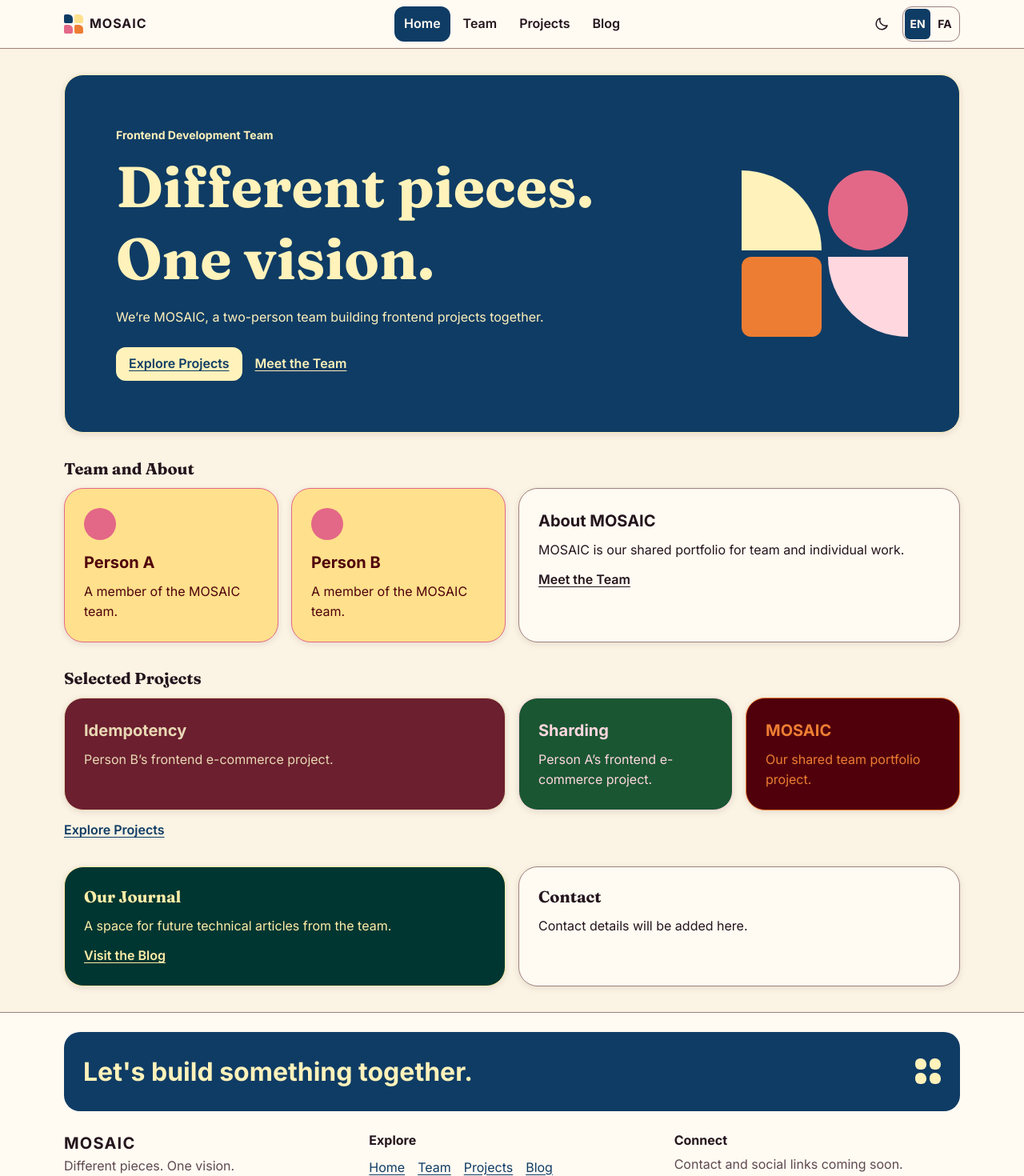
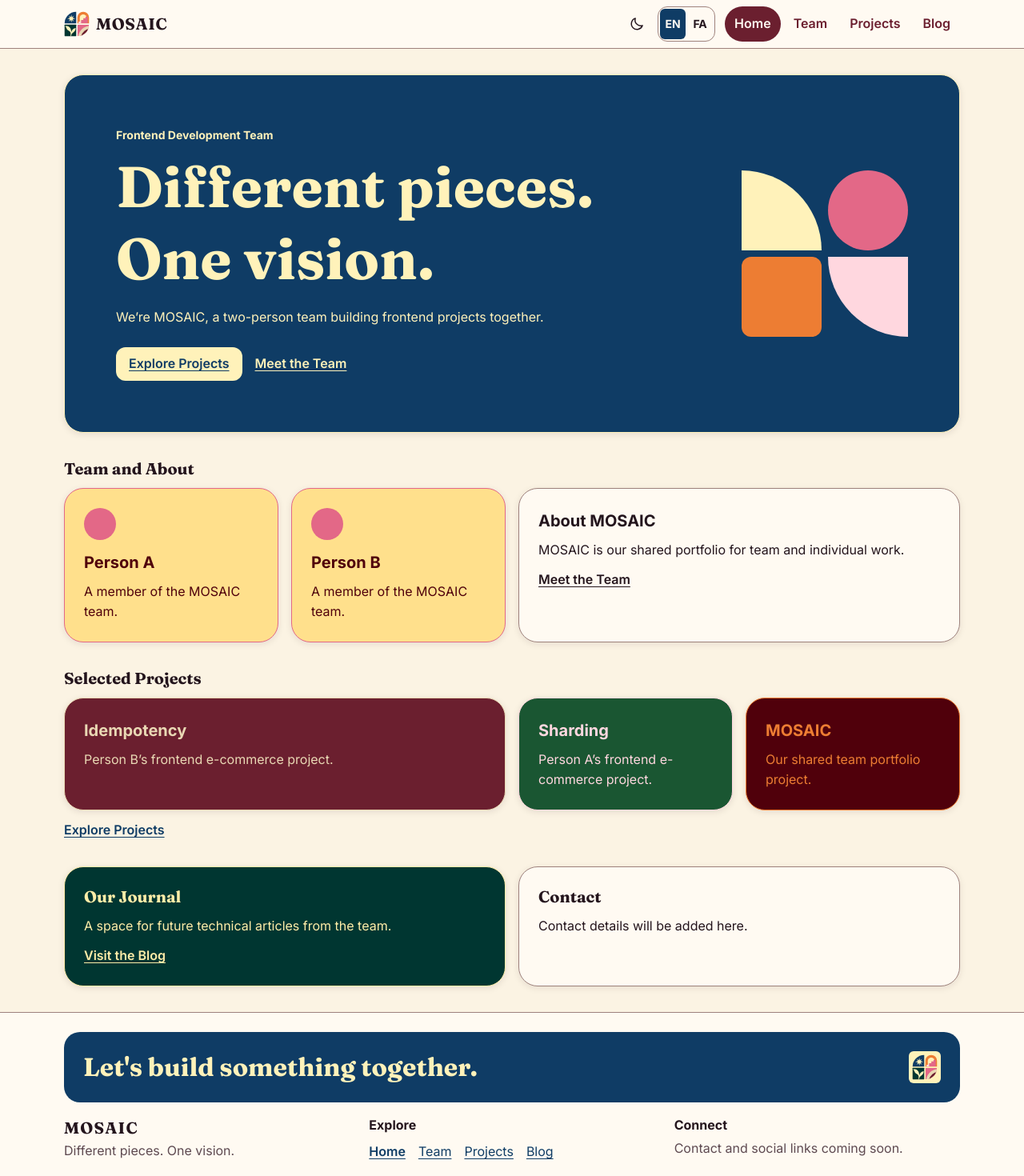
Before and after one commit to mosaic-dev-team/mosaic-portfolio, a React (Vite) app: page / in a window 1280 px wide. Shown: the top 1470 px of the page at 80% size. Built offline with nearby package versions, Linux system fonts and the light colour scheme.

Commit message:
feat: refine shared layout and branding

```diff
--- a/index.html
+++ b/index.html
@@ -2,9 +2,9 @@
 <html lang="en">
   <head>
     <meta charset="UTF-8" />
-    <link rel="icon" type="image/svg+xml" href="/favicon.svg" />
+    <link rel="icon" type="image/svg+xml" href="%BASE_URL%mosaic-favicon.svg" />
     <meta name="viewport" content="width=device-width, initial-scale=1.0" />
-    <title>mosaic-portfolio</title>
+    <title>MOSAIC | Frontend Portfolio</title>
   </head>
   <body>
     <div id="root"></div>
--- a/src/components/layout/Footer.module.css
+++ b/src/components/layout/Footer.module.css
@@ -19,8 +19,17 @@
   border-radius: var(--radius-lg);
   background: var(--color-midnight-blue);
   color: var(--color-buttermilk);
-  font-size: clamp(var(--font-size-lg), 3vw, var(--font-size-xl));
+  font-size: clamp(var(--font-size-lg), 4vw, var(--font-size-xl));
   font-weight: var(--font-weight-bold);
+}
+
+.invitation:lang(en),
+.wordmark {
+  font-family: var(--font-display);
+}
+
+.invitation:lang(en) {
+  line-height: var(--line-height-tight);
 }
 
 .footer p {
@@ -28,24 +37,17 @@
 }
 
 .mark {
-  display: grid;
-  grid-template-columns: repeat(2, 1fr);
-  gap: var(--space-1);
   flex: none;
-  inline-size: 2rem;
-  block-size: 2rem;
-}
-
-.mark span {
-  background: currentColor;
-  border-radius: var(--radius-sm) 50% var(--radius-sm) var(--radius-sm);
+  padding: var(--space-1);
+  border-radius: var(--radius-sm);
+  background: var(--color-buttermilk);
 }
 
 .columns {
   display: grid;
   grid-template-columns: repeat(3, minmax(0, 1fr));
   gap: var(--space-6);
-  padding-block: var(--space-6);
+  padding-block: var(--space-4);
 }
 
 .wordmark {
@@ -79,6 +81,10 @@
   text-underline-offset: 0.2em;
 }
 
+.columns a[aria-current='page'] {
+  font-weight: var(--font-weight-semibold);
+}
+
 .credits {
   display: flex;
   flex-wrap: wrap;
--- a/src/components/layout/Footer.tsx
+++ b/src/components/layout/Footer.tsx
@@ -1,4 +1,5 @@
 import { Link } from '@tanstack/react-router'
+import logo from '../../assets/brand/mosaic-logo.svg'
 import { useLanguage } from '../../context/language'
 import styles from './Footer.module.css'
 import { navigation } from './navigation'
@@ -36,12 +37,7 @@ export function Footer() {
       <div className={styles.inner}>
         <div className={styles.invitation}>
           <p>{labels.invitation}</p>
-          <span className={styles.mark} aria-hidden="true">
-            <span />
-            <span />
-            <span />
-            <span />
-          </span>
+          <img className={styles.mark} src={logo} alt="" width="40" height="40" />
         </div>
 
         <div className={styles.columns}>
--- a/src/components/layout/Header.module.css
+++ b/src/components/layout/Header.module.css
@@ -1,13 +1,19 @@
 .header {
+  --nav-accent: var(--color-burgundy);
+
   background: var(--surface-bg);
   color: var(--text-primary);
   border-block-end: 1px solid var(--border-color);
 }
 
+:global([data-theme='dark']) .header {
+  --nav-accent: var(--color-buttermilk);
+}
+
 .inner {
   display: grid;
-  grid-template-columns: 1fr auto 1fr;
-  grid-template-areas: 'brand nav controls';
+  grid-template-columns: 1fr auto auto;
+  grid-template-areas: 'brand controls nav';
   align-items: center;
   gap: var(--space-3);
   max-inline-size: var(--container-width);
@@ -23,34 +29,15 @@
   gap: var(--space-2);
   min-block-size: 2.75rem;
   color: inherit;
+  font-family: var(--font-display);
+  font-size: var(--font-size-lg);
   font-weight: var(--font-weight-bold);
-  letter-spacing: 0.06em;
+  letter-spacing: 0.03em;
   text-decoration: none;
 }
 
 .mark {
-  display: grid;
-  grid-template-columns: repeat(2, 1fr);
-  gap: 2px;
-  inline-size: 1.5rem;
-  block-size: 1.5rem;
-}
-
-.mark span {
-  background: var(--color-midnight-blue);
-  border-radius: 2px 50% 2px 2px;
-}
-
-.mark span:nth-child(2) {
-  background: var(--color-soft-marigold);
-}
-
-.mark span:nth-child(3) {
-  background: var(--color-deep-blush);
-}
-
-.mark span:nth-child(4) {
-  background: var(--color-sunfire-orange);
+  flex: none;
 }
 
 .nav {
@@ -70,8 +57,8 @@
   align-items: center;
   min-block-size: 2.75rem;
   padding-inline: var(--space-3);
-  border-radius: var(--radius-md);
-  color: inherit;
+  border-radius: 999px;
+  color: var(--nav-accent);
   font-weight: var(--font-weight-semibold);
   text-decoration: none;
 }
@@ -134,7 +121,11 @@
   background: var(--page-bg);
 }
 
-.navLink[data-status='active'],
+.navLink[data-status='active'] {
+  background: var(--nav-accent);
+  color: var(--surface-bg);
+}
+
 .languages button[aria-pressed='true'] {
   background: var(--accent-color);
   color: var(--surface-bg);
@@ -146,7 +137,6 @@
 
 @media (max-width: 42rem) {
   .inner {
-    grid-template-columns: 1fr auto auto;
     grid-template-areas:
       'brand controls menu'
       'nav nav nav';
--- a/src/components/layout/Header.tsx
+++ b/src/components/layout/Header.tsx
@@ -1,5 +1,6 @@
 import { Link } from '@tanstack/react-router'
 import { useId, useRef, useState } from 'react'
+import logo from '../../assets/brand/mosaic-logo.svg'
 import { useLanguage } from '../../context/language'
 import { useTheme } from '../../context/theme'
 import styles from './Header.module.css'
@@ -37,62 +38,25 @@ export function Header() {
   const copy = labels[language]
   const nextTheme = theme === 'light' ? 'dark' : 'light'
 
+  function closeMenu() {
+    if (menuOpen && menuButton.current?.getClientRects().length) {
+      menuButton.current.focus()
+    }
+    setMenuOpen(false)
+  }
+
   return (
     <header
       className={styles.header}
       onKeyDown={(event) => {
-        if (event.key === 'Escape' && menuOpen && menuButton.current?.getClientRects().length) {
-          setMenuOpen(false)
-          menuButton.current.focus()
-        }
+        if (event.key === 'Escape' && menuOpen) closeMenu()
       }}
     >
       <div className={styles.inner}>
         <Link to="/" className={styles.brand} onClick={() => setMenuOpen(false)}>
-          <span className={styles.mark} aria-hidden="true">
-            <span />
-            <span />
-            <span />
-            <span />
-          </span>
+          <img className={styles.mark} src={logo} alt="" width="32" height="32" />
           <bdi lang="en">MOSAIC</bdi>
         </Link>
-
-        <button
-          type="button"
-          ref={menuButton}
-          className={`${styles.iconButton} ${styles.menuButton}`}
-          aria-label={menuOpen ? copy.closeMenu : copy.openMenu}
-          aria-expanded={menuOpen}
-          aria-controls={navId}
-          onClick={() => setMenuOpen((open) => !open)}
-        >
-          <svg viewBox="0 0 24 24" aria-hidden="true">
-            <path d={menuOpen ? 'm6 6 12 12M18 6 6 18' : 'M4 6h16M4 12h16M4 18h16'} />
-          </svg>
-        </button>
-
-        <nav id={navId} className={styles.nav} data-open={menuOpen} aria-label={copy.navigation}>
-          <ul className={styles.navList}>
-            {navigation.map(({ to, ...name }) => (
-              <li key={to}>
-                <Link
-                  to={to}
-                  className={styles.navLink}
-                  activeOptions={{ exact: to === '/', includeSearch: false }}
-                  onClick={() => {
-                    if (menuOpen && menuButton.current?.getClientRects().length) {
-                      menuButton.current.focus()
-                    }
-                    setMenuOpen(false)
-                  }}
-                >
-                  {name[language]}
-                </Link>
-              </li>
-            ))}
-          </ul>
-        </nav>
 
         <div className={styles.controls}>
           <button type="button" className={styles.iconButton} aria-label={copy[nextTheme]} onClick={toggleTheme}>
@@ -122,6 +86,37 @@ export function Header() {
             ))}
           </div>
         </div>
+
+        <button
+          type="button"
+          ref={menuButton}
+          className={`${styles.iconButton} ${styles.menuButton}`}
+          aria-label={menuOpen ? copy.closeMenu : copy.openMenu}
+          aria-expanded={menuOpen}
+          aria-controls={navId}
+          onClick={() => setMenuOpen((open) => !open)}
+        >
+          <svg viewBox="0 0 24 24" aria-hidden="true">
+            <path d={menuOpen ? 'm6 6 12 12M18 6 6 18' : 'M4 6h16M4 12h16M4 18h16'} />
+          </svg>
+        </button>
+
+        <nav id={navId} className={styles.nav} data-open={menuOpen} aria-label={copy.navigation}>
+          <ul className={styles.navList}>
+            {navigation.map(({ to, ...name }) => (
+              <li key={to}>
+                <Link
+                  to={to}
+                  className={styles.navLink}
+                  activeOptions={{ exact: to === '/', includeSearch: false }}
+                  onClick={closeMenu}
+                >
+                  {name[language]}
+                </Link>
+              </li>
+            ))}
+          </ul>
+        </nav>
       </div>
     </header>
   )
```
Also changed, not shown: public/mosaic-favicon.svg (added), src/assets/brand/mosaic-logo.svg (added).
